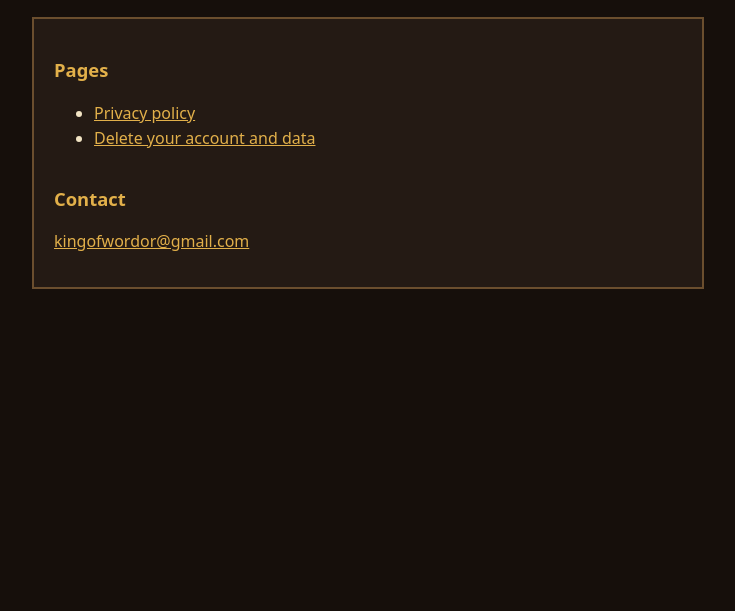
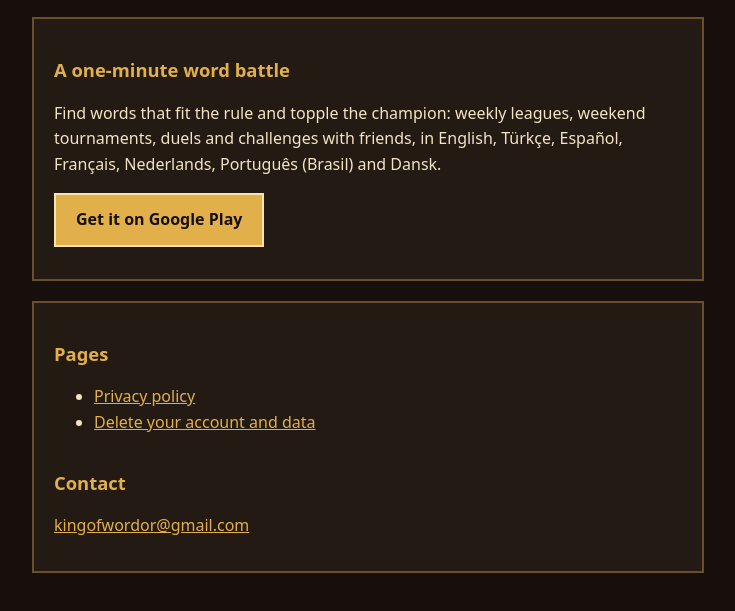
Before and after one commit to King-of-Wordor/king-of-wordor.github.io, a plain HTML site: page index.html in a window 1280 px wide. Shown: the part 99-710 px from the top of the page, without its empty margins (272-1007 px from the left). Drawn offline with Linux system fonts and the light colour scheme.

Commit message:
Landing: what the game is and a Google Play button; Play links carry utm_source (share, challenge)

```diff
--- a/index.html
+++ b/index.html
@@ -18,11 +18,23 @@
   <meta name="twitter:card" content="summary_large_image" />
   <link rel="icon" href="icons/favicon.svg" type="image/svg+xml" />
   <link rel="stylesheet" href="site.css" />
+  <style>
+    .play { display: inline-block; padding: .75rem 1.25rem; font-weight: 700; text-decoration: none;
+            color: var(--night); background: var(--gold); border: 2px solid #f7e3ae; }
+  </style>
 </head>
 <body>
   <main>
     <h1>King of Wordor</h1>
     <p class="sub">A word battle game by RamTek.</p>
+    <div class="card">
+      <h2>A one-minute word battle</h2>
+      <p>Find words that fit the rule and topple the champion: weekly leagues, weekend tournaments,
+        duels and challenges with friends, in English, Türkçe, Español, Français, Nederlands,
+        Português (Brasil) and Dansk.</p>
+      <!-- utm_source: installs from shared results show apart in Play Console's acquisition reports -->
+      <p><a class="play" href="https://play.google.com/store/apps/details?id=com.kingofwordor.game&amp;referrer=utm_source%3Dshare%26utm_medium%3Dsite">Get it on Google Play</a></p>
+    </div>
     <div class="card">
       <h2>Pages</h2>
       <ul>
```
Also changed, not shown: c/index.html (+2 -2 lines).
